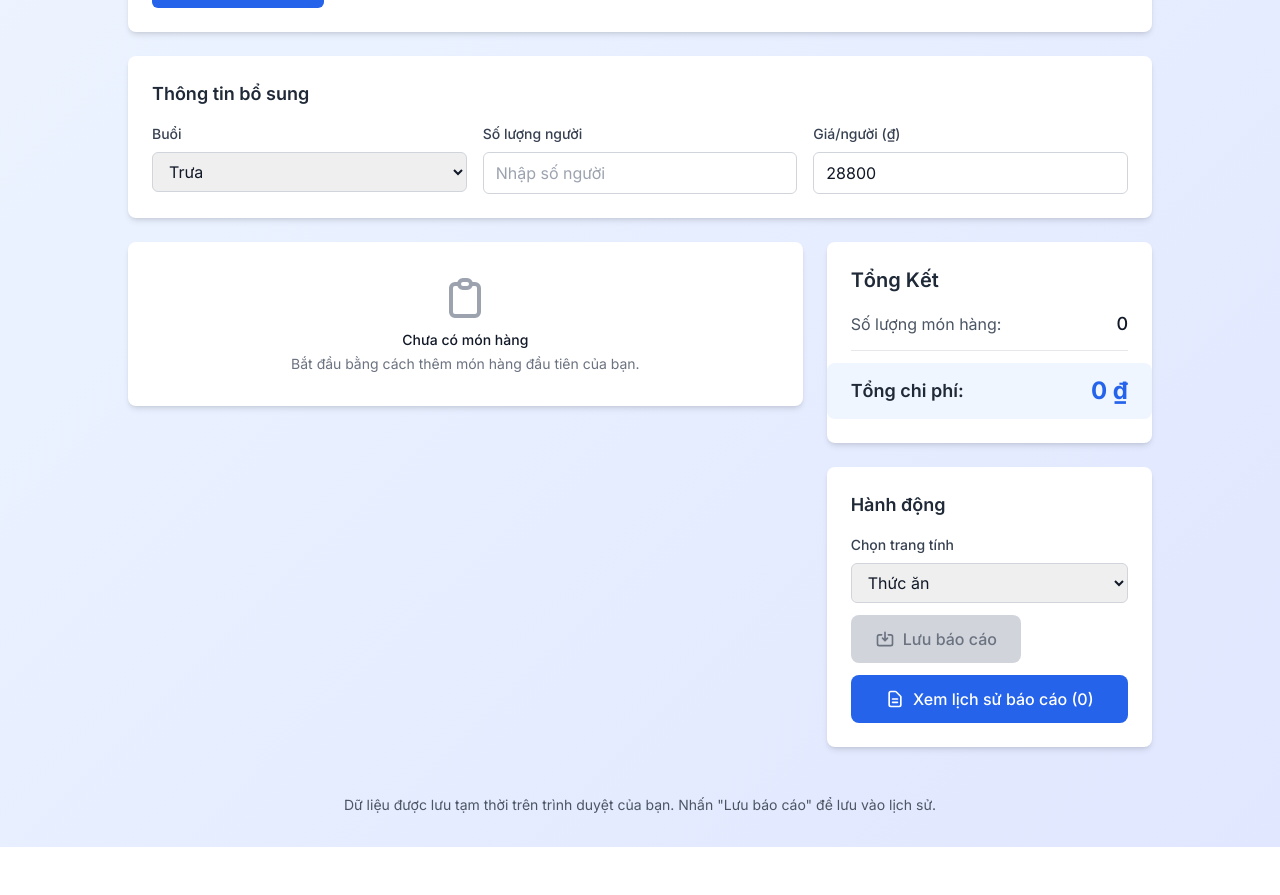
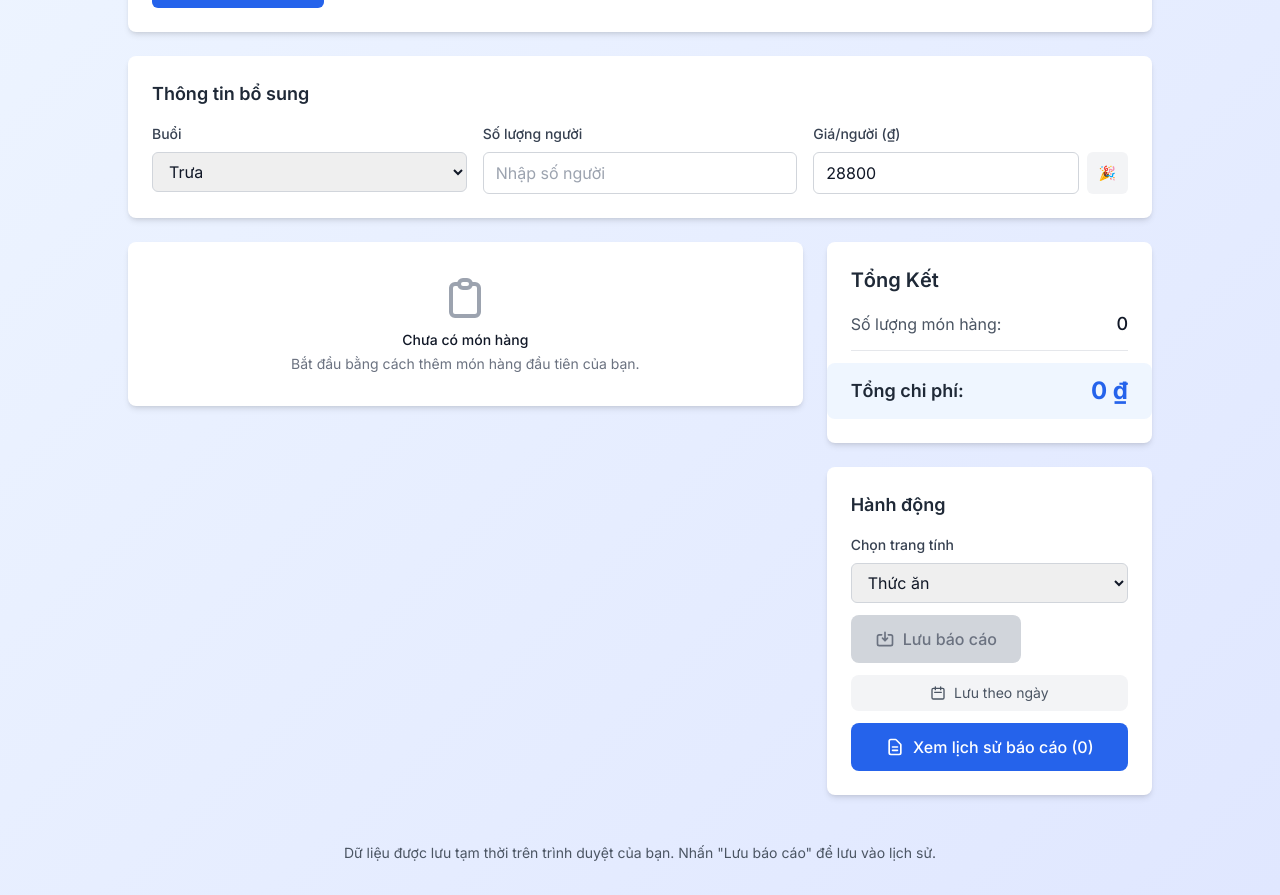
Before and after one commit to nlht78/Thucdonct, a Next.js app: page / in a window 1280 px wide. Shown: the part 418-1313 px from the top of the page. Before the commit the page ends 1265 px from the top, so only its background shows below. Built offline with nearby package versions, Linux system fonts and the light colour scheme.

Commit message:
update holiday

```diff
--- a/app/components/SaveButton.tsx
+++ b/app/components/SaveButton.tsx
@@ -17,6 +17,8 @@ export default function SaveButton({
   mealTime,
   peopleCount,
   pricePerPerson,
+  isHoliday = false,
+  customDate,
   onSaveSuccess,
   onSaveError
 }: SaveButtonProps) {
@@ -63,7 +65,11 @@ export default function SaveButton({
       const reportData = {
         userName,
         items,
-        timestamp: isEditMode && originalReport ? originalReport.timestamp : new Date().toISOString(),
+        timestamp: isEditMode && originalReport
+          ? originalReport.timestamp
+          : customDate
+            ? new Date(customDate).toISOString()
+            : new Date().toISOString(),
         totalAmount,
         category: category || (isEditMode && originalReport ? originalReport.category : 'Mua sắm'),
         saveMode, // Thêm saveMode
@@ -71,9 +77,9 @@ export default function SaveButton({
         ...(saveMode === 'new' && {
           mealTime,
           peopleCount: peopleCount || 0,
-          pricePerPerson: pricePerPerson || 0,
-          expectedTotal: (peopleCount || 0) * (pricePerPerson || 0),
-          difference: ((peopleCount || 0) * (pricePerPerson || 0)) - totalAmount,
+          pricePerPerson: (pricePerPerson || 0) * (isHoliday ? 2 : 1),
+          expectedTotal: (peopleCount || 0) * (pricePerPerson || 0) * (isHoliday ? 2 : 1),
+          difference: ((peopleCount || 0) * (pricePerPerson || 0) * (isHoliday ? 2 : 1)) - totalAmount,
         }),
       };
 
--- a/app/page.tsx
+++ b/app/page.tsx
@@ -43,6 +43,13 @@ export default function Home() {
   const [mealTime, setMealTime] = useState<'Sáng' | 'Trưa' | 'Chiều'>('Trưa');
   const [peopleCount, setPeopleCount] = useState<number>(0);
   const [pricePerPerson, setPricePerPerson] = useState<number>(28800);
+
+  // State cho lưu theo ngày
+  const [showDatePicker, setShowDatePicker] = useState(false);
+  const [customDate, setCustomDate] = useState<string>('');
+
+  // State cho ngày lễ (nhân đôi giá/người)
+  const [isHoliday, setIsHoliday] = useState(false);
 
   // Giá mặc định theo buổi (có thể chỉnh sửa)
   const [mealPrices, setMealPrices] = useState({
@@ -319,23 +326,45 @@ export default function Home() {
                     <label htmlFor="pricePerPerson" className="block text-sm font-medium text-gray-700 mb-2">
                       Giá/người (₫)
                     </label>
+                    <div className="flex gap-2">
                       <input
                         id="pricePerPerson"
                         type="number"
                         min="0"
                         value={pricePerPerson}
                         onChange={(e) => setPricePerPerson(parseInt(e.target.value) || 0)}
-                      className="w-full px-3 py-2 border border-gray-300 rounded-md focus:outline-none focus:ring-2 focus:ring-blue-500 text-gray-900"
+                        className="flex-1 px-3 py-2 border border-gray-300 rounded-md focus:outline-none focus:ring-2 focus:ring-blue-500 text-gray-900"
                         placeholder="VD: 30000"
                       />
+                      <button
+                        type="button"
+                        onClick={() => setIsHoliday(!isHoliday)}
+                        title="Ngày lễ: nhân đôi giá/người"
+                        className={`px-3 py-2 rounded-md text-sm font-medium transition-all ${
+                          isHoliday
+                            ? 'bg-red-500 text-white shadow-md'
+                            : 'bg-gray-100 text-gray-500 hover:bg-gray-200'
+                        }`}
+                      >
+                        🎉
+                      </button>
+                    </div>
+                    {isHoliday && (
+                      <p className="text-xs text-red-600 mt-1">
+                        Ngày lễ: {pricePerPerson.toLocaleString('vi-VN')} × 2 = <span className="font-bold">{(pricePerPerson * 2).toLocaleString('vi-VN')} ₫/người</span>
+                      </p>
+                    )}
                   </div>
                 </div>
 
                 {/* Hiển thị tổng tiền dự kiến */}
                 {peopleCount > 0 && pricePerPerson > 0 && (
-                  <div className="mt-4 p-3 bg-blue-50 rounded-lg">
-                    <p className="text-sm text-blue-800">
-                      Tổng tiền dự kiến: <span className="font-bold">{peopleCount} người × {pricePerPerson.toLocaleString('vi-VN')} ₫ = {(peopleCount * pricePerPerson).toLocaleString('vi-VN')} ₫</span>
+                  <div className={`mt-4 p-3 rounded-lg ${isHoliday ? 'bg-red-50' : 'bg-blue-50'}`}>
+                    <p className={`text-sm ${isHoliday ? 'text-red-800' : 'text-blue-800'}`}>
+                      {isHoliday && <span className="font-semibold">🎉 Ngày lễ · </span>}
+                      Tổng tiền dự kiến: <span className="font-bold">
+                        {peopleCount} người × {(pricePerPerson * (isHoliday ? 2 : 1)).toLocaleString('vi-VN')} ₫ = {(peopleCount * pricePerPerson * (isHoliday ? 2 : 1)).toLocaleString('vi-VN')} ₫
+                      </span>
                     </p>
                   </div>
                 )}
@@ -414,9 +443,40 @@ export default function Home() {
                   mealTime={mealTime}
                   peopleCount={peopleCount}
                   pricePerPerson={pricePerPerson}
+                  isHoliday={isHoliday}
+                  customDate={customDate || undefined}
                   onSaveSuccess={handleSaveSuccess}
                   onSaveError={handleSaveError}
                 />
+
+                {/* Nút lưu theo ngày */}
+                <div>
+                  <button
+                    onClick={() => setShowDatePicker(!showDatePicker)}
+                    className="w-full px-4 py-2 text-sm bg-gray-100 text-gray-600 rounded-lg hover:bg-gray-200 transition-colors flex items-center justify-center gap-2"
+                  >
+                    <svg className="w-4 h-4" fill="none" stroke="currentColor" viewBox="0 0 24 24">
+                      <path strokeLinecap="round" strokeLinejoin="round" strokeWidth={2} d="M8 7V3m8 4V3m-9 8h10M5 21h14a2 2 0 002-2V7a2 2 0 00-2-2H5a2 2 0 00-2 2v12a2 2 0 002 2z" />
+                    </svg>
+                    {showDatePicker ? 'Ẩn chọn ngày' : 'Lưu theo ngày'}
+                  </button>
+                  {showDatePicker && (
+                    <div className="mt-2 p-3 bg-gray-50 rounded-lg border border-gray-200">
+                      <label className="block text-xs text-gray-500 mb-1">Chọn ngày lưu thực đơn</label>
+                      <input
+                        type="date"
+                        value={customDate}
+                        onChange={(e) => setCustomDate(e.target.value)}
+                        className="w-full px-3 py-2 border border-gray-300 rounded-md text-sm text-gray-900 focus:outline-none focus:ring-2 focus:ring-blue-500"
+                      />
+                      {customDate && (
+                        <p className="text-xs text-blue-600 mt-1">
+                          Sẽ lưu với ngày: {new Date(customDate).toLocaleDateString('vi-VN')}
+                        </p>
+                      )}
+                    </div>
+                  )}
+                </div>
 
                 {/* Nút xem lịch sử */}
                 <SavedReports onEditReport={handleEditReport} />
--- a/types/index.ts
+++ b/types/index.ts
@@ -227,6 +227,10 @@ export interface SaveButtonProps {
   peopleCount?: number;
   /** Giá tiền chi cho mỗi người (cho báo cáo mới) */
   pricePerPerson?: number;
+  /** Ngày lễ: nhân đôi giá/người */
+  isHoliday?: boolean;
+  /** Ngày tùy chỉnh để lưu báo cáo (thay cho ngày hiện tại) */
+  customDate?: string;
   /** Callback khi lưu thành công */
   onSaveSuccess: () => void;
   /** Callback khi lưu thất bại */
```
Lines whose indentation alone changed are shown as unchanged.
